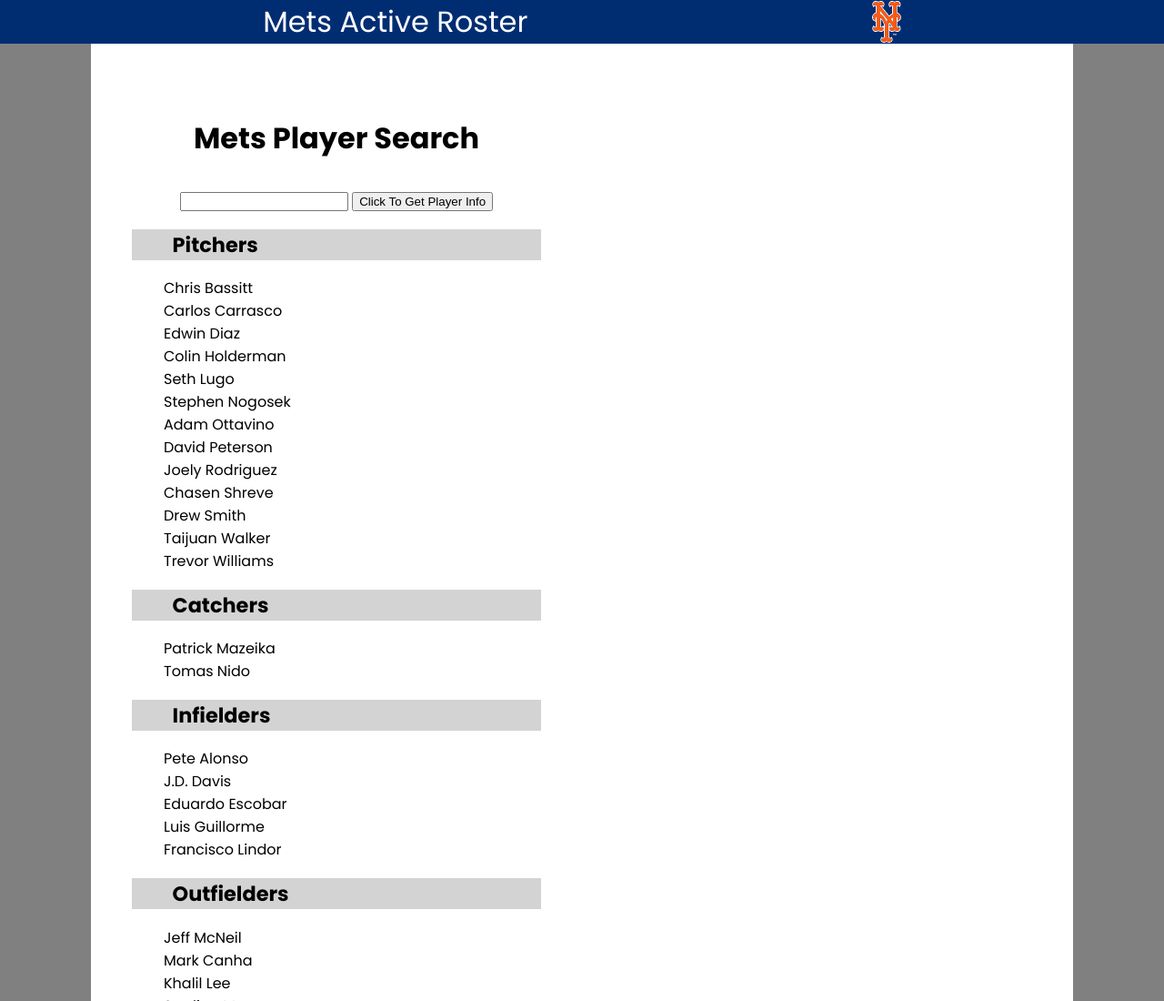
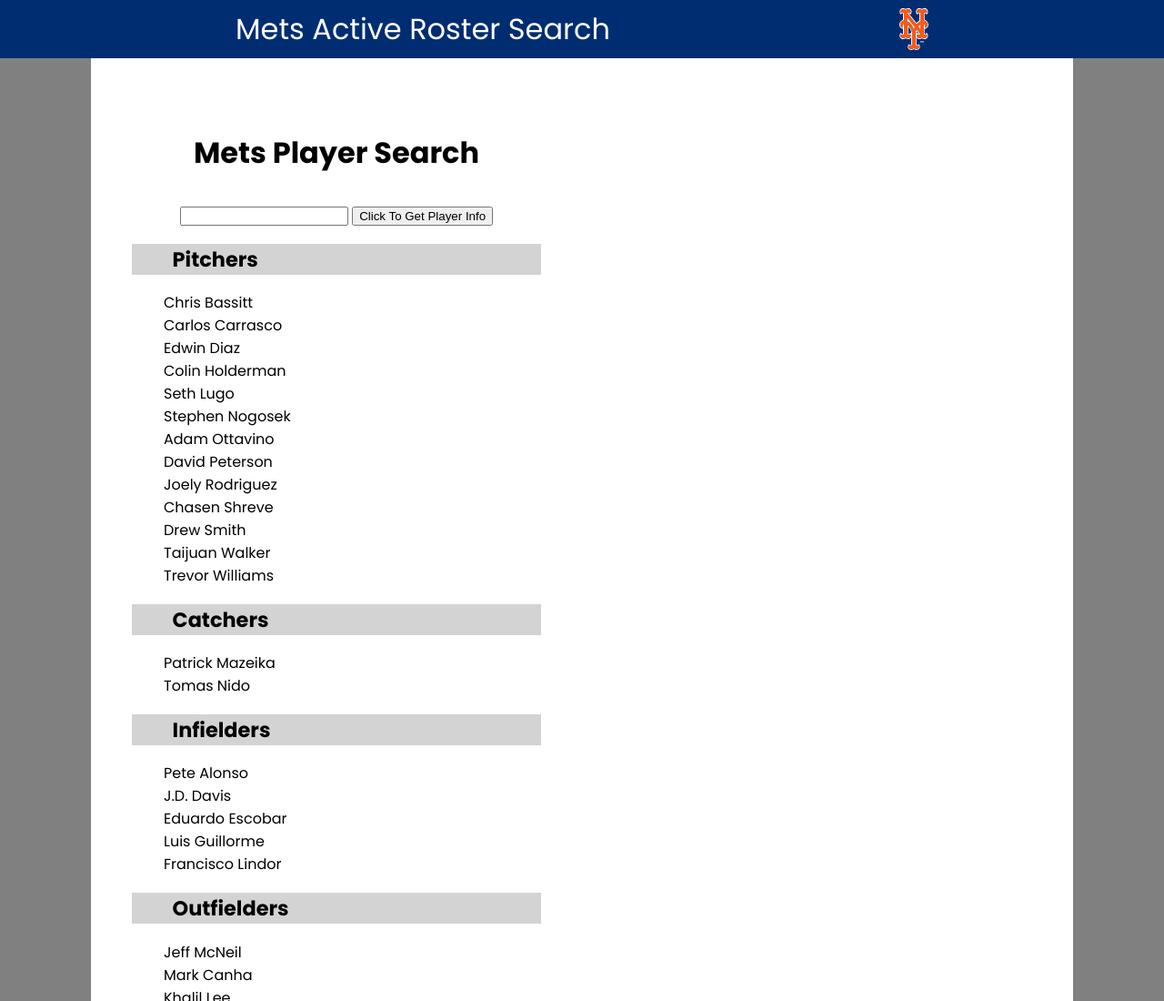
Before and after one commit to YNOT77/Mets-Baseball-Team-App, a plain HTML site: page index.html in a window 1280 px wide. Shown: the top 1100 px of the page at 91% size. Drawn offline with Linux system fonts and the light colour scheme.

Commit message:
Edited html text

```diff
--- a/index.html
+++ b/index.html
@@ -12,7 +12,7 @@
         <div class="container">
             <nav class="main-nav">
                 <ul class="nav-ul">
-                    <li>Mets Active Roster</li>
+                    <li>Mets Active Roster Search</li>
                     <li><img src="/assets/mets-logo.svg" alt="mets logo"></li>
                 </ul>
             </nav>
--- a/main.css
+++ b/main.css
@@ -23,6 +23,7 @@
 section.navbar{
     background-color: #002d72;
     color: white;
+    padding: .5em 0;
   }
 
 
```
